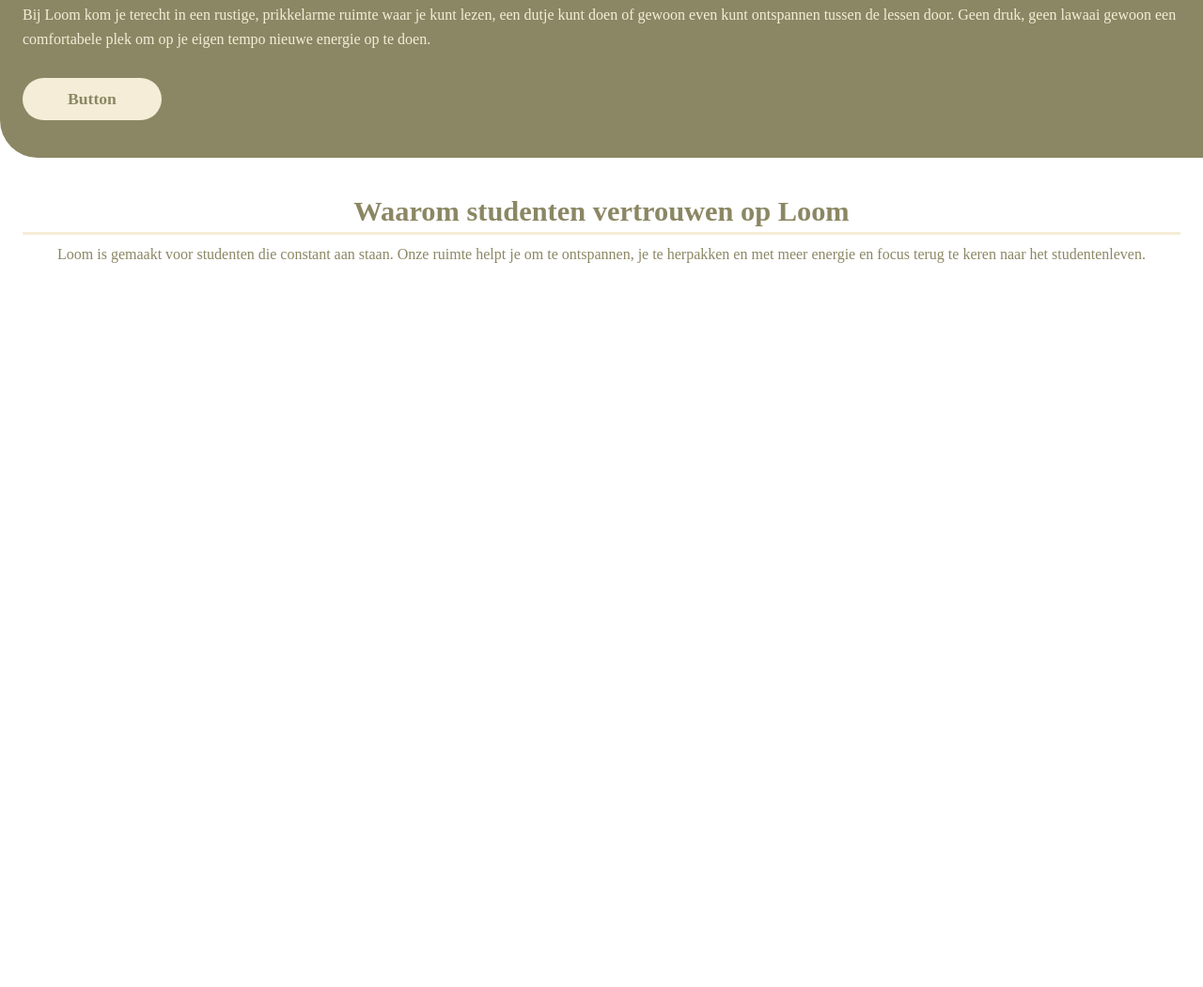
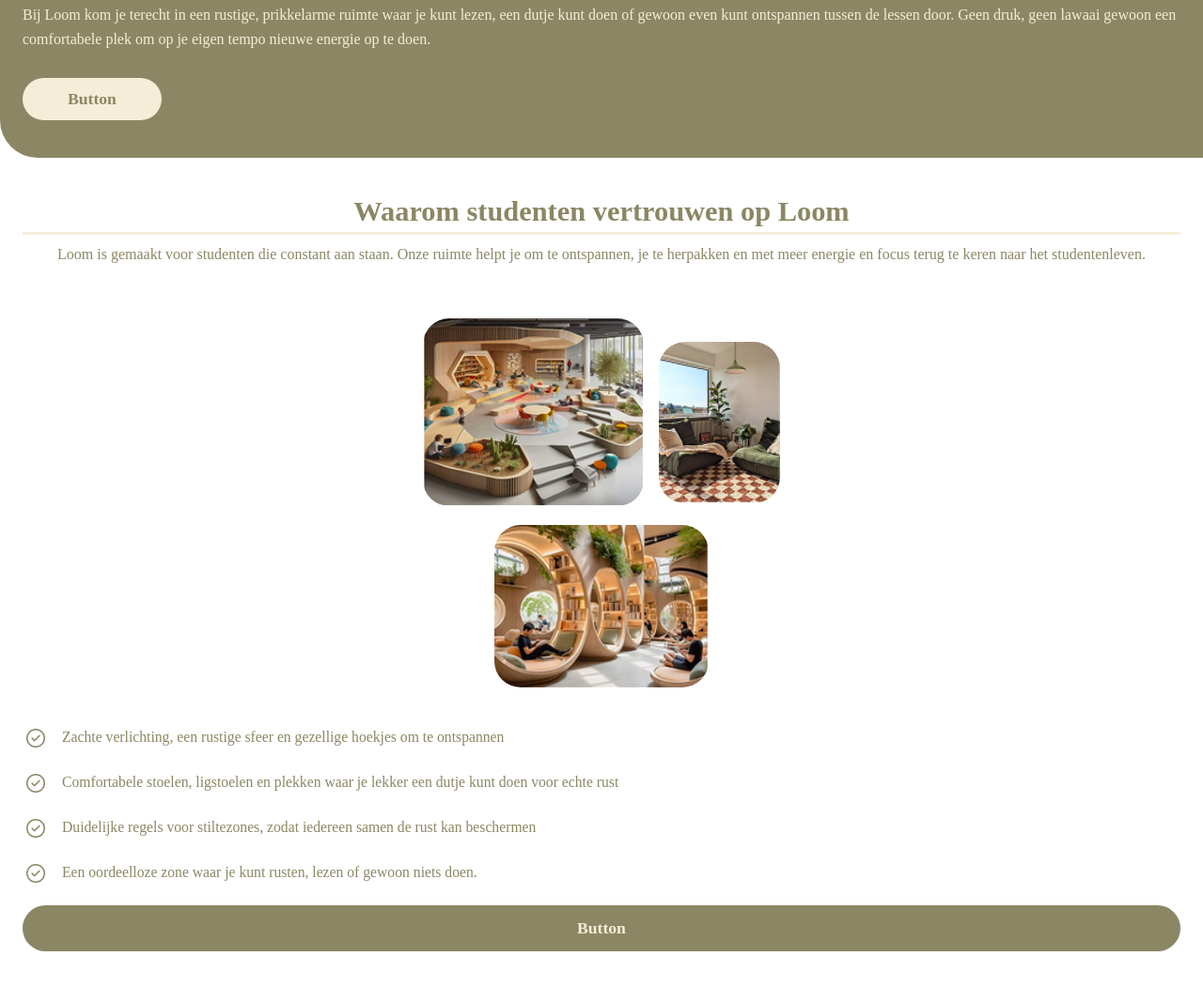
Before and after one commit to MiguelCelen/Loom-Website, a plain HTML site: page index.html in a window 1280 px wide. Shown: the part 1241-2292 px from the top of the page at 94% size. Before the commit the page ends 1548 px from the top, so only its background shows below. Drawn offline with Linux system fonts and the light colour scheme; a web font is replaced by a local one.

Commit message:
add features section and images

```diff
--- a/index.html
+++ b/index.html
@@ -69,6 +69,47 @@
         </p>
       </div>
     </section>
+
+    <!-- kenmerken -->
+    <section class="kenmerken">
+      <div class="kenmerken__beelden">
+        <div class="kenmerken__beeld kenmerken__beeld--links-groot">
+          <img src="images/image_interior_open.jpg" alt="Rustige studie- en ontspanningsruimte">
+        </div>
+
+        <div class="kenmerken__beeld kenmerken__beeld--rechts-boven">
+          <img src="images/interior_bed.jpg" alt="Gezellig hoekje met bank en plant">
+        </div>
+
+        <div class="kenmerken__beeld kenmerken__beeld--onder-midden">
+          <img src="images/interior_books.jpg" alt="Leesruimte met ronde nissen">
+        </div>
+      </div>
+
+      <ul class="kenmerken__lijst">
+        <li class="kenmerken__item">
+          <img class="kenmerken__icoon" src="images/check-mark.png" alt="check-mark">
+          <p>Zachte verlichting, een rustige sfeer en gezellige hoekjes om te ontspannen</p>
+        </li>
+
+        <li class="kenmerken__item">
+          <img class="kenmerken__icoon" src="images/check-mark.png" alt="check-mark">
+          <p>Comfortabele stoelen, ligstoelen en plekken waar je lekker een dutje kunt doen voor echte rust</p>
+        </li>
+
+        <li class="kenmerken__item">
+          <img class="kenmerken__icoon" src="images/check-mark.png" alt="check-mark">
+          <p>Duidelijke regels voor stilte­zones, zodat iedereen samen de rust kan beschermen</p>
+        </li>
+
+        <li class="kenmerken__item">
+          <img class="kenmerken__icoon" src="images/check-mark.png" alt="check-mark">
+          <p>Een oordeelloze zone waar je kunt rusten, lezen of gewoon niets doen.</p>
+        </li>
+
+        <a href="#" class="knop knop--donker">Button</a>
+      </ul>
+    </section>
   </main>
 
   <script>
--- a/style.css
+++ b/style.css
@@ -2,7 +2,6 @@
   box-sizing: border-box;
   font-family: Agrandir;
 }
-
 body {
   margin: 0;
 }
@@ -17,7 +16,6 @@ body {
   background: #fff;
   z-index: 10;
 }
-
 .navigatiebalk__logo svg {
   display: block;
 }
@@ -34,22 +32,18 @@ body {
   justify-content: space-between;
   cursor: pointer;
 }
-
 .navigatiebalk__knop span {
   height: 4px;
   border-radius: 999px;
   background: #8b8764;
   transition: transform .2s ease, opacity .2s ease;
 }
-
 .navigatiebalk__knop--open span:nth-child(1) {
   transform: translateY(13px) rotate(45deg);
 }
-
 .navigatiebalk__knop--open span:nth-child(2) {
   opacity: 0;
 }
-
 .navigatiebalk__knop--open span:nth-child(3) {
   transform: translateY(-13px) rotate(-45deg);
 }
@@ -67,19 +61,16 @@ body {
   background: #fff;
   box-shadow: 0 4px 12px rgba(0,0,0,.06);
 }
-
 .navigatiebalk__menu a {
   text-decoration: none;
   color: #8b8764;
   font-weight: 600;
   font-size: 16px;
 }
-
 .navigatiebalk__menu--open {
   display: flex;
   border-radius: 0 0 40px 40px;
 }
-
 .navigatiebalk__cta {
   padding: 10px 34px;
   border-radius: 999px;
@@ -89,7 +80,12 @@ body {
 }
 
 /* intro */
-img{ width:100%; height:auto; display:block; object-fit:cover; }
+img{
+  width:100%;
+  height:auto;
+  display:block;
+  object-fit:cover;
+}
 
 /* knoppen*/
 .knop{
@@ -102,12 +98,22 @@ img{ width:100%; height:auto; display:block; object-fit:cover; }
   font-weight:600;
   font-size:1.1rem;
 }
-.knop--licht{ background:#f5edd7; color:#8b8764; }
-.knop--donker{ background:#8b8764; color:#f5edd7; }
-.knop:hover{ filter:brightness(.97); }
+.knop--licht{
+  background:#f5edd7;
+  color:#8b8764;
+}
+.knop--donker{
+  background:#8b8764;
+  color:#f5edd7;
+}
+.knop:hover{
+  filter:brightness(.97);
+}
 
 /* intro */
-.intro{ background:#fff; }
+.intro{
+  background:#fff;
+}
 .intro__inhoud{
   background:#8b8764;
   color:#f5edd7;
@@ -133,21 +139,77 @@ img{ width:100%; height:auto; display:block; object-fit:cover; }
   text-align:center;
   background:#fff;
 }
-
 .waarom__inhoud{
   color:#8b8764;
 }
-
 .onderstreep{
   border-bottom:3px solid #f5edd7;
   padding-bottom:4px;
 }
-
-.waarom h1{ font-size:1.9rem;
+.waarom h1{
+  font-size:1.9rem;
   margin:0 0 8px;
 }
-
-.waarom p{ margin:0;
+.waarom p{
+  margin:0;
   font-size:1rem;
   line-height:1.6;
 }
+
+/* kenmerken */
+.kenmerken{
+  padding:32px 24px 56px;
+}
+.kenmerken__beelden{
+  display:grid;
+  grid-template-columns:2fr 1.1fr;
+  grid-template-areas:
+    "groot klein"
+    "onder onder";
+  gap:20px 16px;
+  max-width:380px;
+  margin:0 auto 40px;
+}
+.kenmerken__beeld img{
+  border-radius:28px;
+}
+.kenmerken__beeld--links-groot{
+  grid-area:groot;
+}
+.kenmerken__beeld--rechts-boven{
+  grid-area:klein; align-self:start;
+  margin-top:25px;
+}
+.kenmerken__beeld--onder-midden{
+  grid-area:onder;
+  justify-self:center; width:60%;
+}
+.kenmerken__lijst{
+  list-style:none;
+  padding:0;
+  margin:8px 0 32px;
+}
+.kenmerken__item{
+  display:flex;
+  align-items:flex-start;
+  gap:14px;
+  margin-bottom:20px;
+}
+.kenmerken__icoon{
+  flex:0 0 28px;
+  width:28px;
+  height:28px;
+  padding:4px;
+}
+.kenmerken__item p{ margin:0;
+  color:#8b8764;
+  font-size:.98rem;
+  line-height:1.6;
+}
+
+/* button in kenmerken */
+.kenmerken .knop{
+  display:flex;
+  margin:16px auto 0;
+  padding:14px 56px;
+}
```
Also changed, not shown: images/check-mark.png (added).
